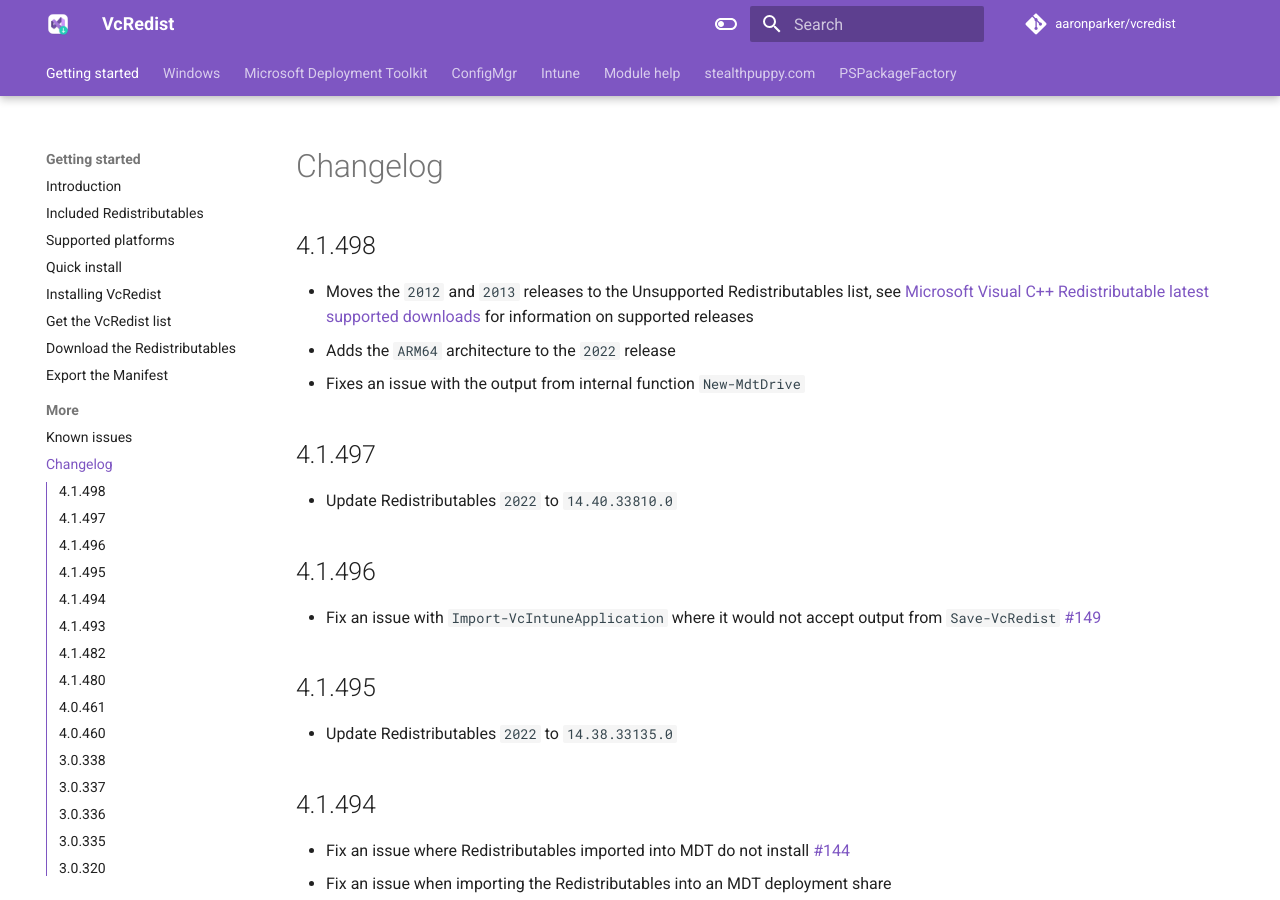
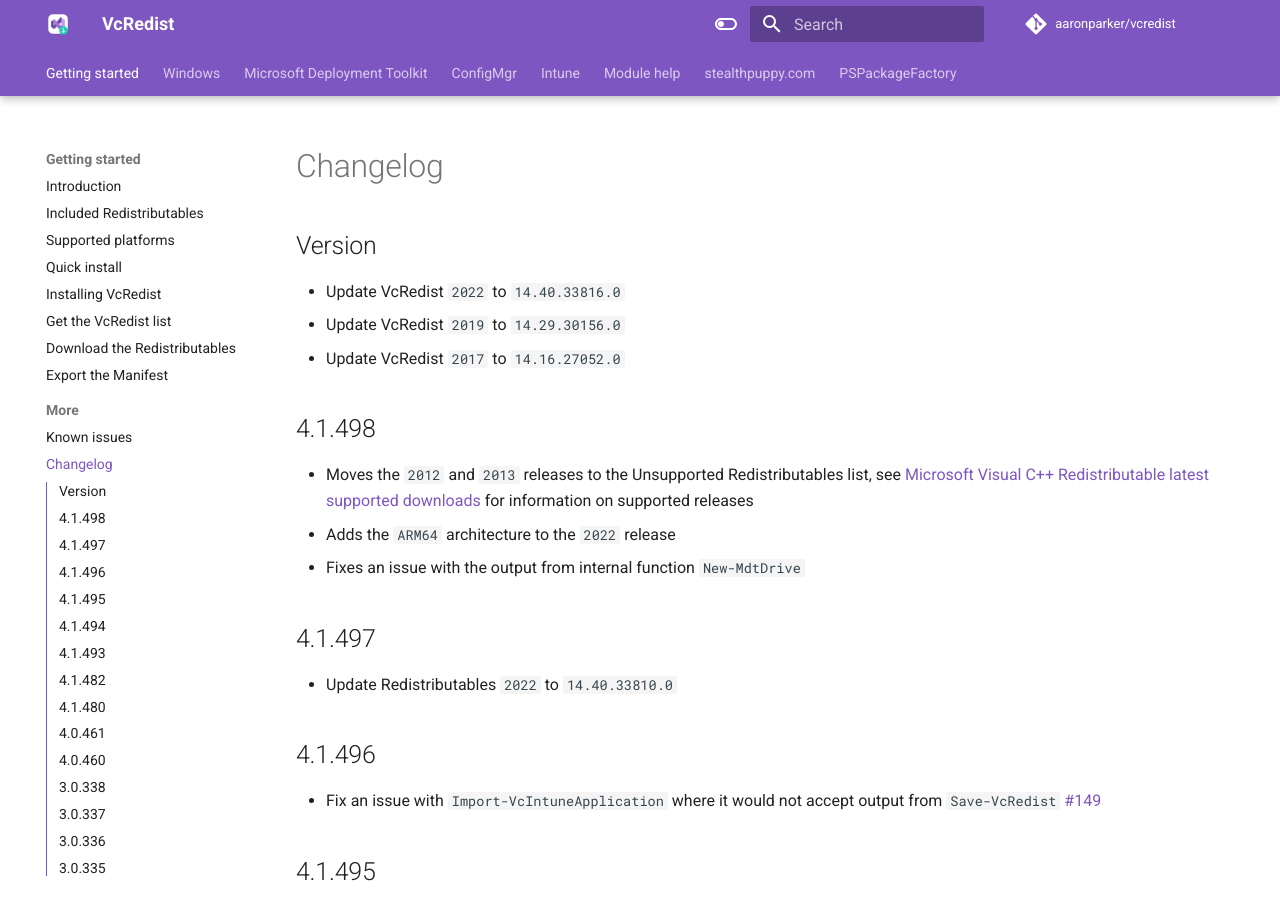
Before and after one commit to aaronparker/vcredist, an MkDocs documentation site: the page built from docs/changelog.md, in a window 1280 px wide and 900 px high. Built offline with MkDocs 1.6.1 and Material for MkDocs 9.7.7, drawn with Linux system fonts in a browser that asks for light colours; comment, search, counter and statistics services are not loaded.

Commit message:
Update changelog.md

```diff
--- a/docs/changelog.md
+++ b/docs/changelog.md
@@ -1,4 +1,10 @@
 # Changelog
+
+## Version
+
+* Update VcRedist `2022` to `14.40.33816.0`
+* Update VcRedist `2019` to `14.29.30156.0`
+* Update VcRedist `2017` to `14.16.27052.0`
 
 ## 4.1.498
 
```
